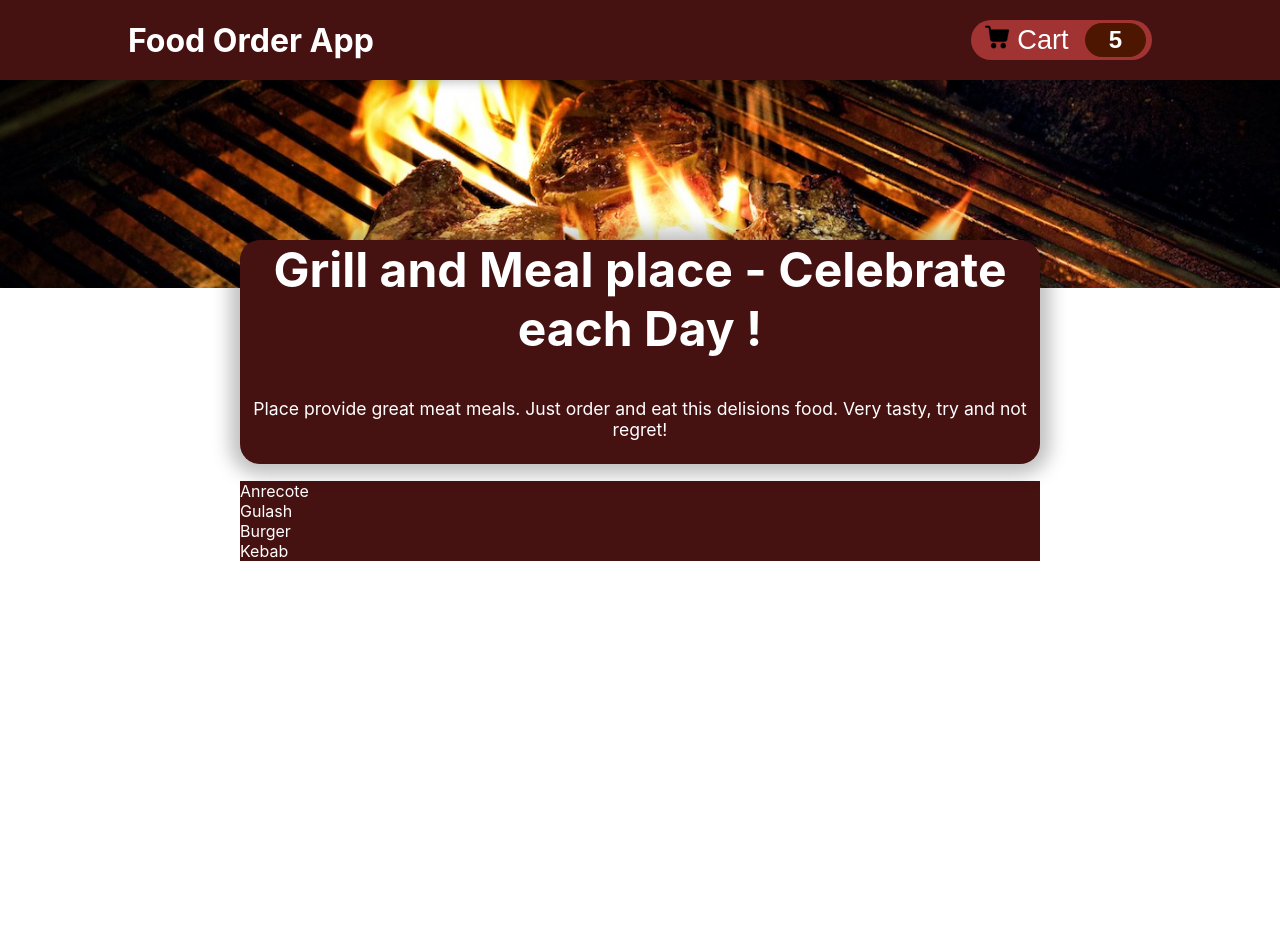
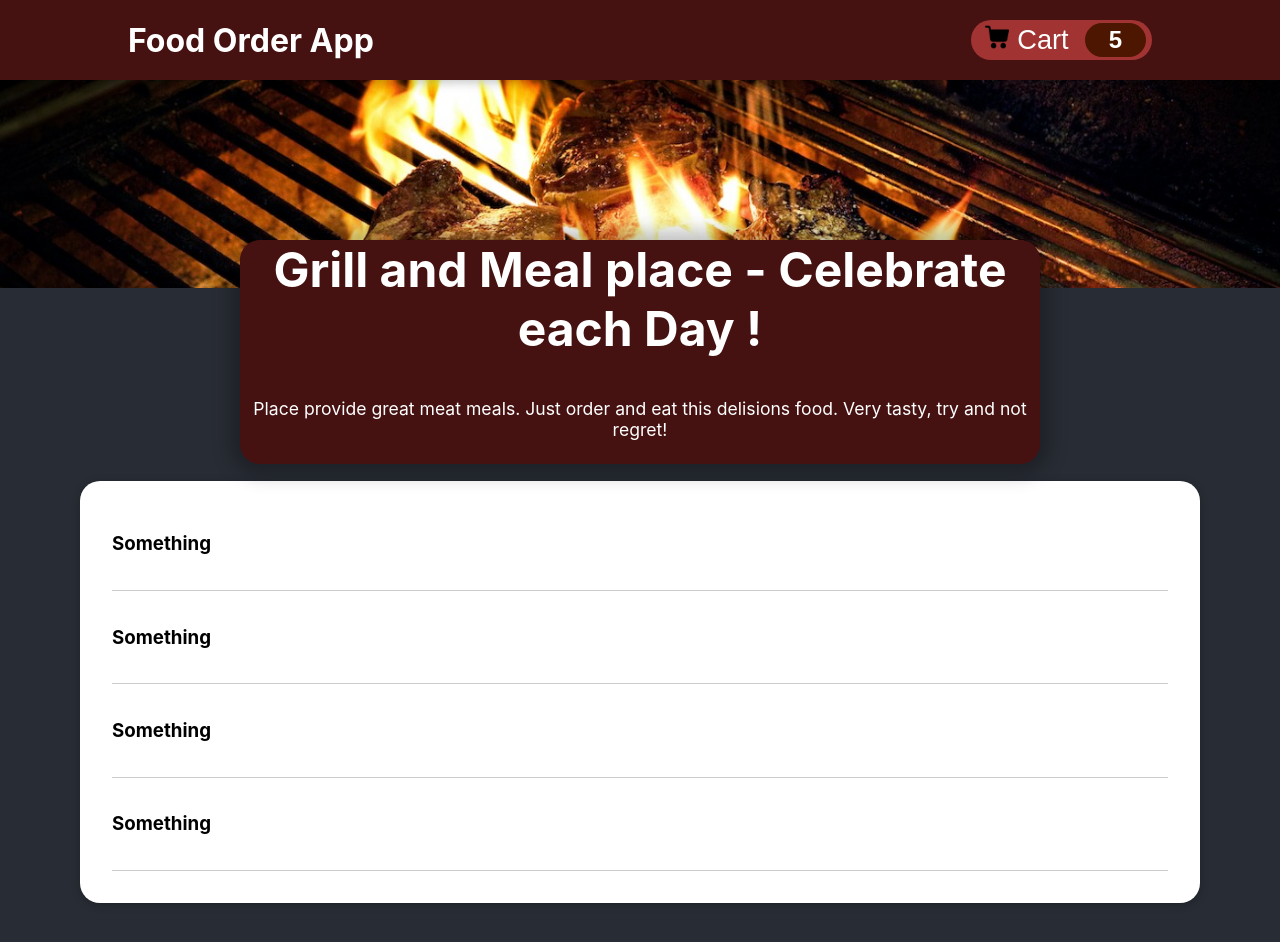
Before and after one commit to michael-ryk/p-food-order, a React (Create React App) app: page / in a window 1280 px wide. Shown: the top 942 px of the page. Before the commit the page ends 800 px from the top, so only its background shows below. Built offline with nearby package versions, Linux system fonts and the light colour scheme.

Commit message:
Create render of items list

```diff
--- a/src/App.js
+++ b/src/App.js
@@ -1,11 +1,12 @@
 import Header from './components/Layout/Header';
 import Food from './components/Food/Food';
+import classes from './App.module.css';
 
 function App() {
   return (
     <>
       <Header />
-      <main>
+      <main className={classes.main}>
         <Food />
       </main>
     </>
--- /dev/null
+++ b/src/App.module.css
@@ -0,0 +1,5 @@
+.main {
+  background-color: #282c34;
+  min-height: 100vh;
+  /* color: white; */
+}
--- a/src/components/Food/AvailableFood.jsx
+++ b/src/components/Food/AvailableFood.jsx
@@ -1,12 +1,18 @@
 import DUMMY_FOOD from './DummyFoodList';
 import classes from './AvailableFood.module.css'
+import Card from '../UI/Card';
+import FoodItem from './FoodItem/FoodItem';
 
 const AvailableFood = () => {
   return (
     <section className={classes.food}>
-      <ul>
-        {DUMMY_FOOD.map(item => <li>{item.name}</li>)}
-      </ul>
+      <Card>
+        <ul>
+          {DUMMY_FOOD.map(item => {
+            return <li><FoodItem props={item.name}/></li>})
+            }
+        </ul>
+      </Card>
     </section>
   );
 }
--- a/src/components/Food/AvailableFood.module.css
+++ b/src/components/Food/AvailableFood.module.css
@@ -1,9 +1,7 @@
 .food {
-  max-width: 50rem;
+  max-width: 70rem;
   width: 90%;
   margin: 1rem auto;
-  background-color: #461111;
-  color: white;
 }
 
 .food ul{
--- /dev/null
+++ b/src/components/Food/FoodItem/FoodItem.jsx
@@ -0,0 +1,14 @@
+import classes from './FoodItem.module.css';
+
+const FoodItem = props => {
+
+  return (
+    <li>
+      <div className={classes.food}>
+        <h3>Something</h3>
+      </div>
+    </li>
+  );
+}
+
+export default FoodItem;
--- /dev/null
+++ b/src/components/Food/FoodItem/FoodItem.module.css
@@ -0,0 +1,7 @@
+.food{
+  display: flex;
+  justify-content: space-between;
+  margin: 1rem;
+  padding-bottom: 1rem;
+  border-bottom: 1px solid #ccc;
+}
--- /dev/null
+++ b/src/components/UI/Card.jsx
@@ -0,0 +1,11 @@
+import classes from './Card.module.css';
+
+const Card = props => {
+  return (
+    <div className={classes.card}>
+      {props.children}
+    </div>
+  )
+}
+
+export default Card;
--- /dev/null
+++ b/src/components/UI/Card.module.css
@@ -0,0 +1,6 @@
+.card {
+  padding: 1rem;
+  box-shadow: 0 2px 8px rgba(0, 0, 0, 0.25);
+  border-radius: 20px;
+  background-color: white;
+}
```
Also changed, not shown: src/App.css (deleted, +0 -38 lines).
